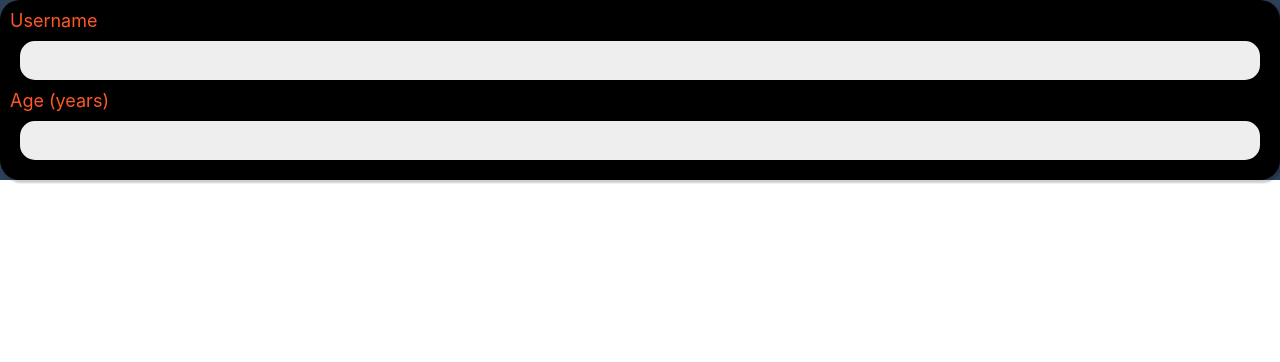
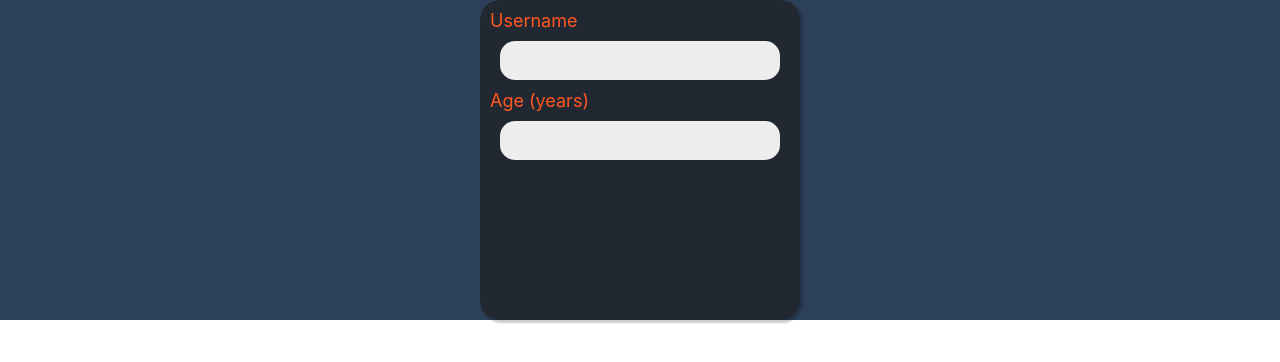
Before and after one commit to lemix196/user-introducer, a React (Create React App) app: page / in a window 1280 px wide. Shown: the top 362 px of the page. Built offline with nearby package versions, Linux system fonts and the light colour scheme.

Commit message:
modify Card.module.css styling, add children to Card.js component

```diff
--- a/src/components/UI/Card.module.css
+++ b/src/components/UI/Card.module.css
@@ -1,8 +1,10 @@
 .card {
     padding: 10px;
-    width: auto;
-    height: auto;
-    background-color: black;
+    width: 300px;
+    height: 300px;
+    background-color: #222831;
     border-radius: 20px;
     box-shadow: 2px 2px 2px 1px rgba(0, 0, 0, 0.2);
+    margin-left: auto;
+    margin-right: auto;
 }
```
Also changed, not shown: src/components/UI/Card.js (+3 -7 lines).
